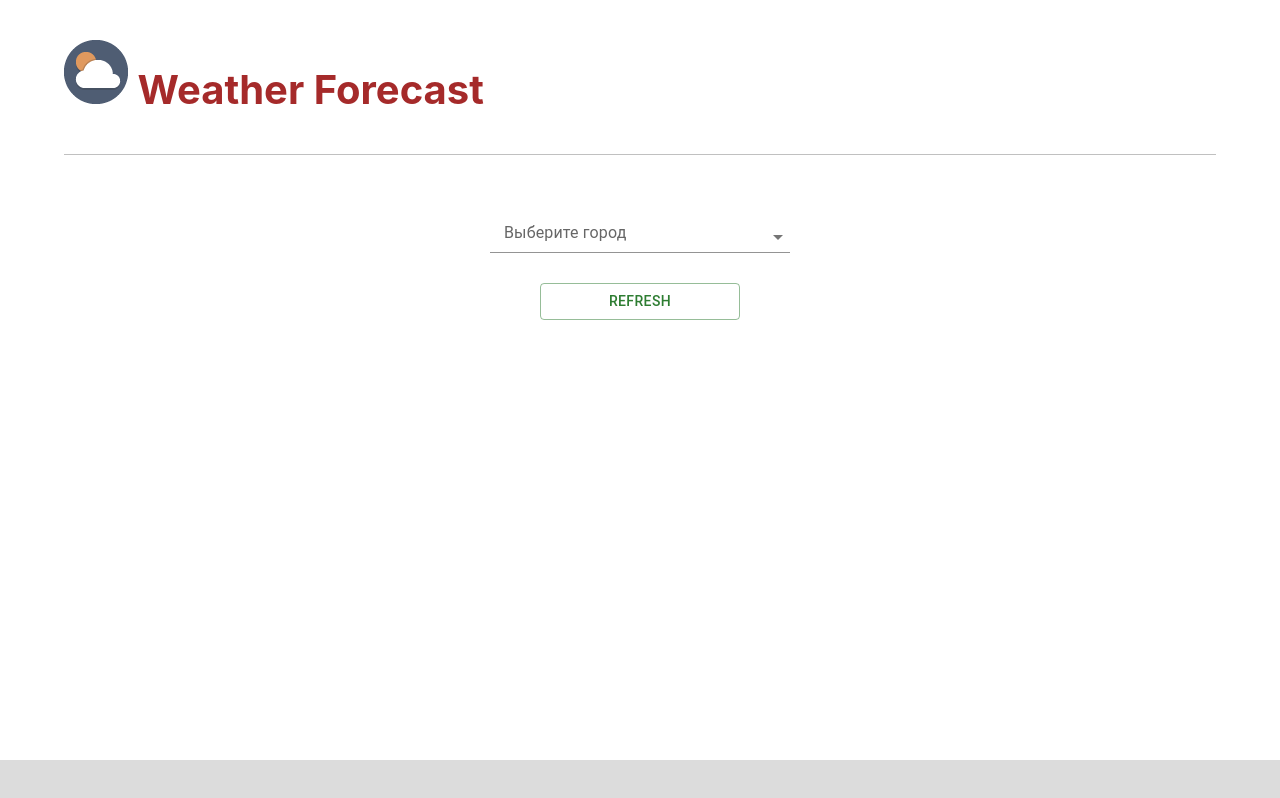
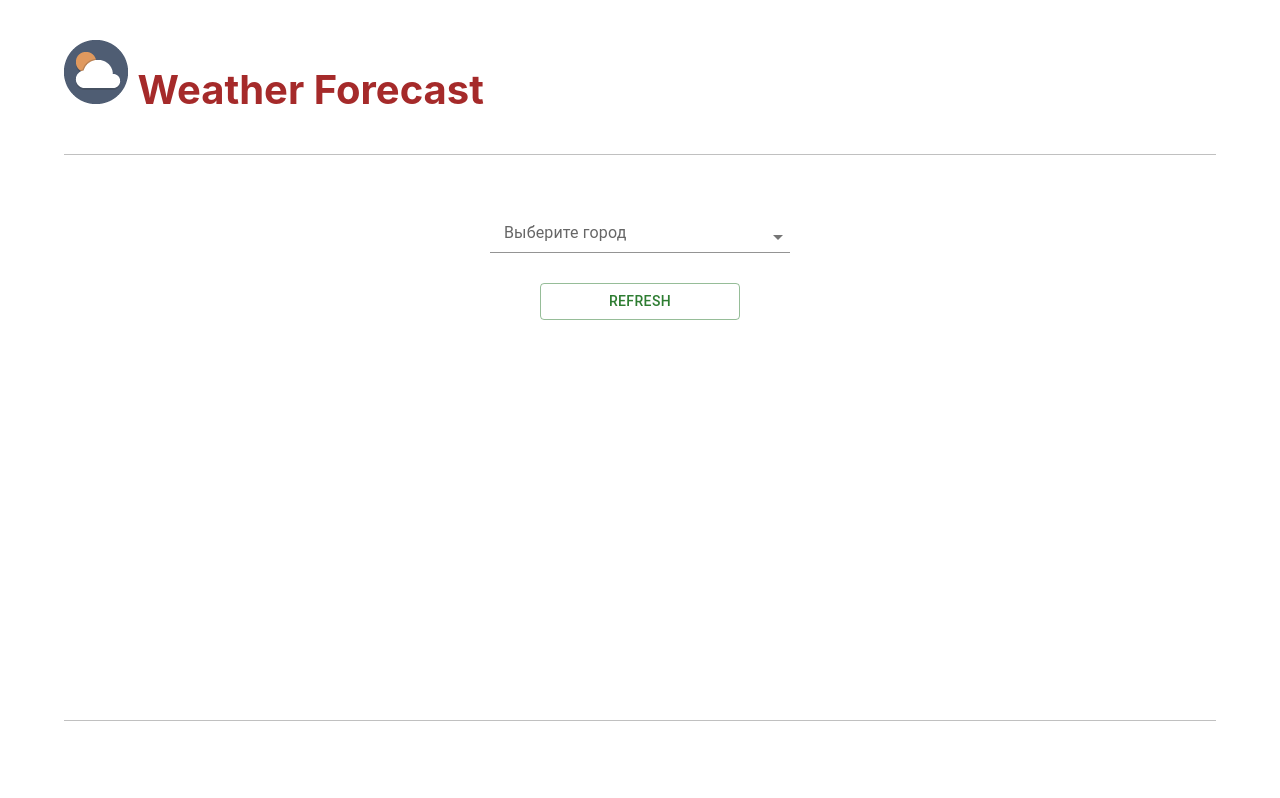
Before and after one commit to DKotykhin/Weather_forecast_React, a React (Create React App) app: page / in a window 1280 px wide. Built offline with nearby package versions, Linux system fonts and the light colour scheme.

Commit message:
footer upgrade

```diff
--- a/src/Components/appFooter/AppFooter.css
+++ b/src/Components/appFooter/AppFooter.css
@@ -1,4 +1,4 @@
 .footer {
-    margin: 0;
-    border: solid 20px gainsboro;
+    border-bottom: solid 1px silver;
+    margin-bottom: 50px;
 }
--- a/src/Components/appFooter/AppFooter.jsx
+++ b/src/Components/appFooter/AppFooter.jsx
@@ -1,9 +1,12 @@
-import './AppFooter.css'
+import { Container } from "@mui/material";
+import "./AppFooter.css";
 
 const AppFooter = () => {
     return (
-        <p className="footer"/>
-    )
-}
+        <Container>
+            <div className="footer"></div>
+        </Container>
+    );
+};
 
 export default AppFooter;
--- a/src/Components/pages/MainPage.jsx
+++ b/src/Components/pages/MainPage.jsx
@@ -20,7 +20,7 @@ const MainPage = () => {
     }
     return (
       <>
-        <div style={{'minHeight': 'calc(100vh - 80px)'}}>
+        <div style={{'minHeight': 'calc(100vh - 120px)'}}>
           <AppHeader/>
             <InputSelect
                 onCityUpdate={onUpdate}
```
